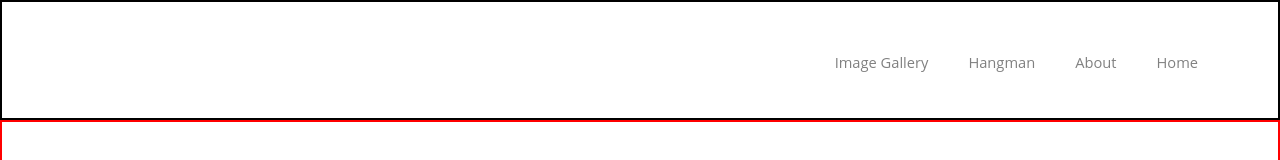
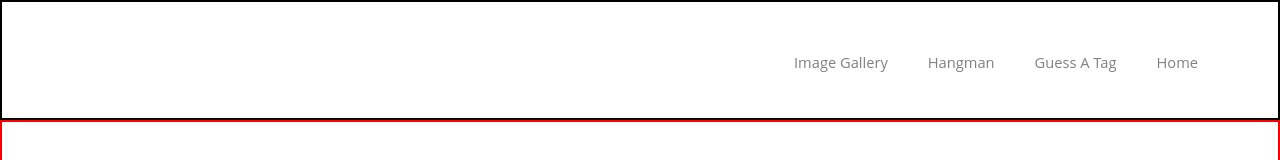
Before and after one commit to jassieejas/jassieejas.github.io, a plain HTML site: page index.html in a window 1280 px wide. Shown: the top 160 px of the page. Drawn offline with Linux system fonts and the light colour scheme.

Commit message:
Update index.html

```diff
--- a/index.html
+++ b/index.html
@@ -16,7 +16,7 @@
 		<nav>
 			<ul>
 				<li><a href="#">Home</a></li>
-				<li><a href="#">About</a></li>
+				<li><a href="api.html">Guess A Tag</a></li>
 				<li><a href="hangman.html">Hangman</a></li>
 				<li><a href="lightbox.html">Image Gallery</a></li>
 			</ul>
```
